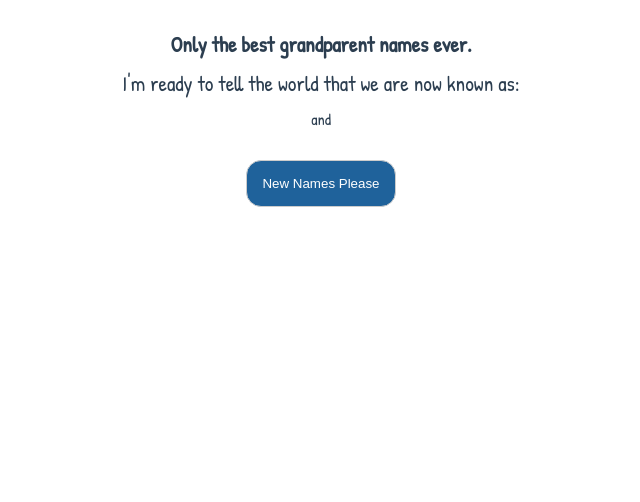
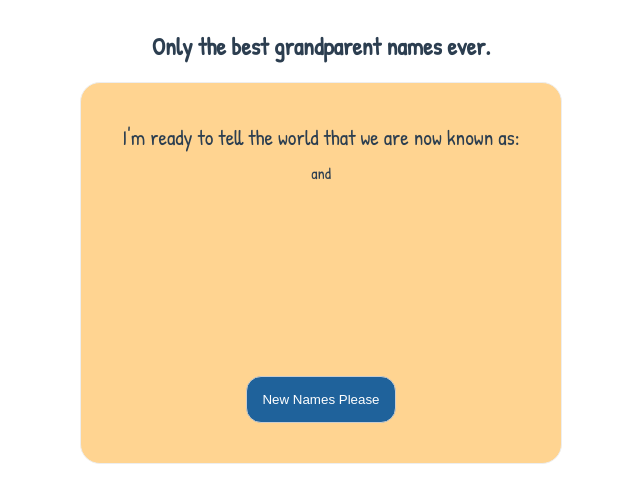
Before and after one commit to nbwoodward/grannyflump, a Vue app: page /1 in a window 1280 px wide. Shown: the top 502 px of the page, without its empty margins (319-959 px from the left). Built offline with nearby package versions, Linux system fonts and the light colour scheme.

Commit message:
app container

```diff
--- a/src/pages/GrannyFlump.vue
+++ b/src/pages/GrannyFlump.vue
@@ -1,13 +1,15 @@
 <template>
   <div id="granny-flump">
-    <h2 id="slogan">Only the best grandparent names ever.</h2>
-    <div id="slogan">{{ slogan }}</div>
-    <div id="names">
-      <div id="gma">{{ gma }}</div>
-      <div id="and">and</div>
-      <div id="gpa">{{ gpa }}</div>
+    <h2 id="header">Only the best grandparent names ever.</h2>
+    <div id="display">
+      <div id="slogan">{{ slogan }}</div>
+      <div id="names">
+        <div id="gma">{{ gma }}</div>
+        <div id="and">and</div>
+        <div id="gpa">{{ gpa }}</div>
+      </div>
+      <button class="button" @click="getGranny()">New Names Please</button>
     </div>
-    <button @click="getGranny()">New Names Please</button>
   </div>
 </template>
 
@@ -66,6 +68,25 @@ export default {
   margin-bottom: 10px;
   font-size: 16pt;
 }
+#display {
+  padding: 40px;
+  border: 1px solid #eee;
+  margin: auto;
+  min-height: 300px;
+  display: flex;
+  flex-direction: column;
+  flex: 1;
+  max-width: 400px;
+  border-radius: 20px;
+  margin-top: 15px;
+  background-color: #ffd491;
+}
+.button{
+  margin:auto;
+  max-width:300px;
+  margin-bottom:0;
+  margin-top:auto;
+}
 #gma,
 #gpa {
   font-size: 24pt;
```
